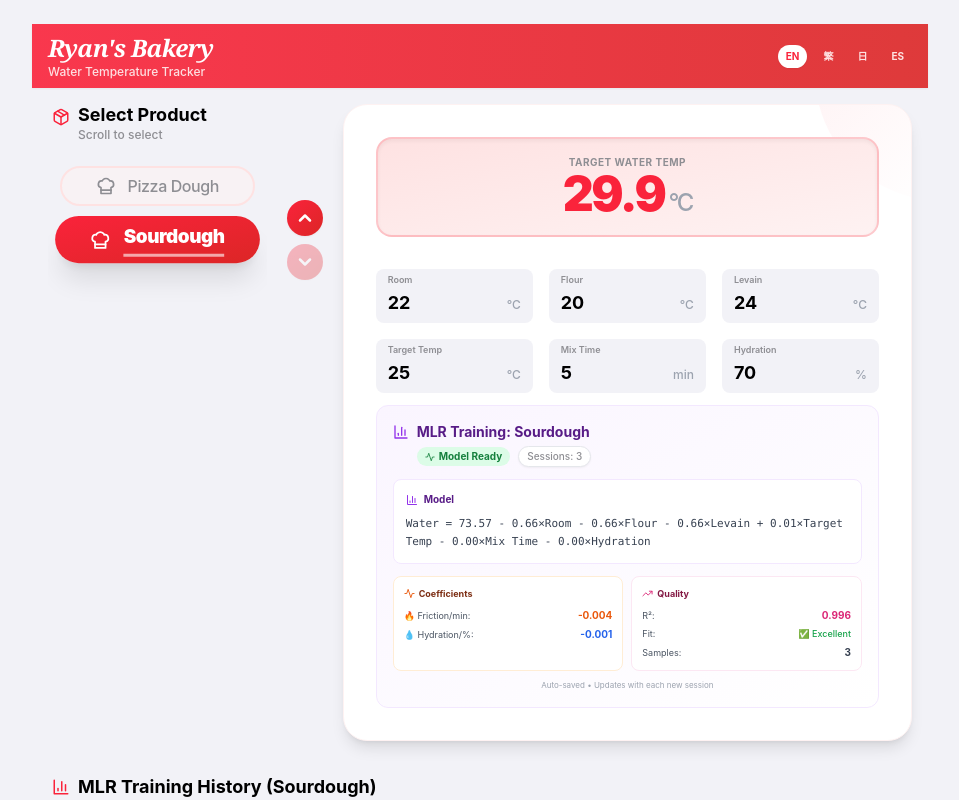
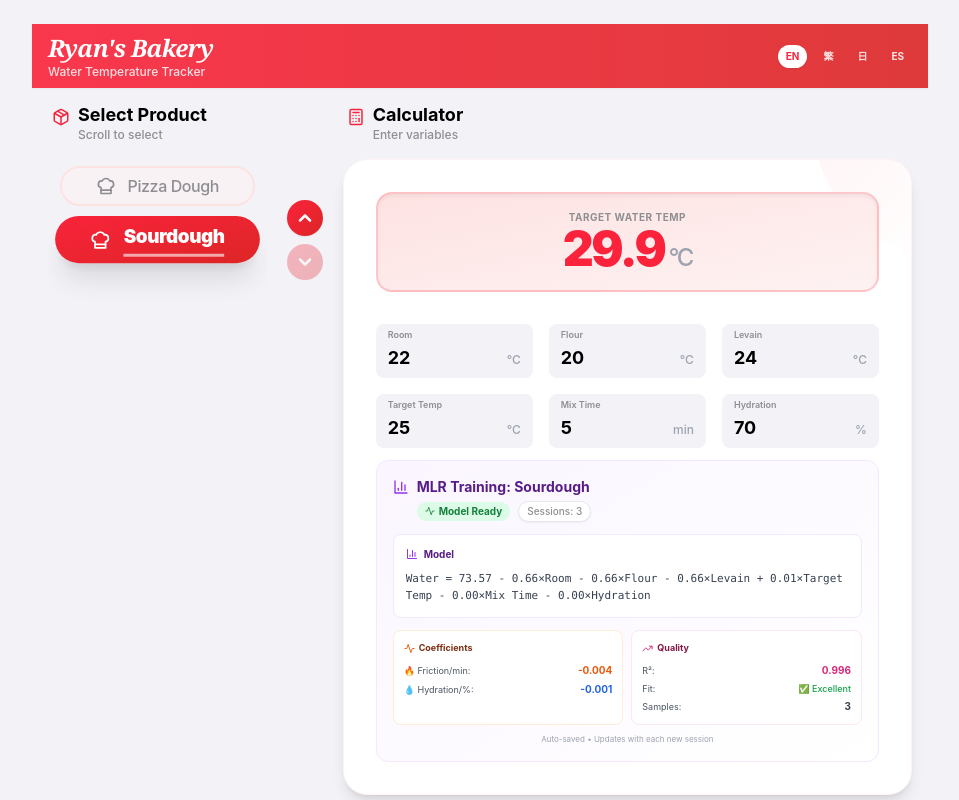
Before and after one commit to ghryan0000/dough-temp-tracker, a React (Vite) app: page / in a window 1280 px wide. Shown: the top 800 px of the page, without its empty margins (160-1119 px from the left). Built offline with nearby package versions, Linux system fonts and the light colour scheme.

Commit message:
feat: add calculator section header with instruction text

```diff
--- a/dough-temp-tracker.tsx
+++ b/dough-temp-tracker.tsx
@@ -51,6 +51,8 @@ export default function DoughTempTracker() {
       modelReady: "Model Ready",
       selectProduct: "Select Product",
       scrollToSelect: "Scroll to select",
+      calculatorTitle: "Calculator",
+      enterData: "Enter variables",
       targetWaterTemp: "TARGET WATER TEMP",
       calculateButton: "Calculate Water Temp",
       historyTitle: "MLR Training History",
@@ -86,6 +88,8 @@ export default function DoughTempTracker() {
       modelReady: "模型就緒",
       selectProduct: "選擇產品",
       scrollToSelect: "滾動選擇",
+      calculatorTitle: "計算器",
+      enterData: "輸入變數",
       targetWaterTemp: "目標水溫",
       calculateButton: "計算水溫",
       historyTitle: "MLR 訓練歷史",
@@ -120,6 +124,8 @@ export default function DoughTempTracker() {
       modelReady: "モデル準備完了",
       selectProduct: "製品を選択",
       scrollToSelect: "スクロールして選択",
+      calculatorTitle: "計算機",
+      enterData: "変数を入力",
       targetWaterTemp: "目標水温",
       calculateButton: "水温を計算",
       historyTitle: "MLR 学習履歴",
@@ -154,6 +160,8 @@ export default function DoughTempTracker() {
       modelReady: "Modelo Listo",
       selectProduct: "Seleccionar Producto",
       scrollToSelect: "Desplazar para seleccionar",
+      calculatorTitle: "Calculadora",
+      enterData: "Introducir variables",
       targetWaterTemp: "TEMP. AGUA OBJETIVO",
       calculateButton: "Calcular Temp. Agua",
       historyTitle: "Historial de MLR",
@@ -572,7 +580,16 @@ export default function DoughTempTracker() {
           </div>
 
           {/* Right Column: Calculator */}
-          <div className="md:col-span-8 bg-white rounded-3xl shadow-lg border border-red-50 p-4 md:p-8 relative overflow-hidden">
+          <div className="md:col-span-8 flex flex-col">
+            <div className="flex items-start gap-2 mb-4 px-1">
+              <Calculator size={18} className="text-apple-red mt-1" />
+              <div className="flex flex-col">
+                <h2 className="text-lg font-bold text-black leading-tight">{t.calculatorTitle}</h2>
+                <p className="text-xs text-apple-gray font-medium">{t.enterData}</p>
+              </div>
+            </div>
+
+            <div className="bg-white rounded-3xl shadow-lg border border-red-50 p-4 md:p-8 relative overflow-hidden w-full">
               <div className="absolute top-0 right-0 w-32 h-32 bg-gradient-to-br from-apple-red/5 to-transparent rounded-bl-full -mr-8 -mt-8 pointer-events-none" />
 
               {/* Target Display */}
@@ -715,6 +732,7 @@ export default function DoughTempTracker() {
                   </div>
                 </div>
               )}
+            </div>
           </div>
         </div>
 
```
Lines whose indentation alone changed are shown as unchanged.
